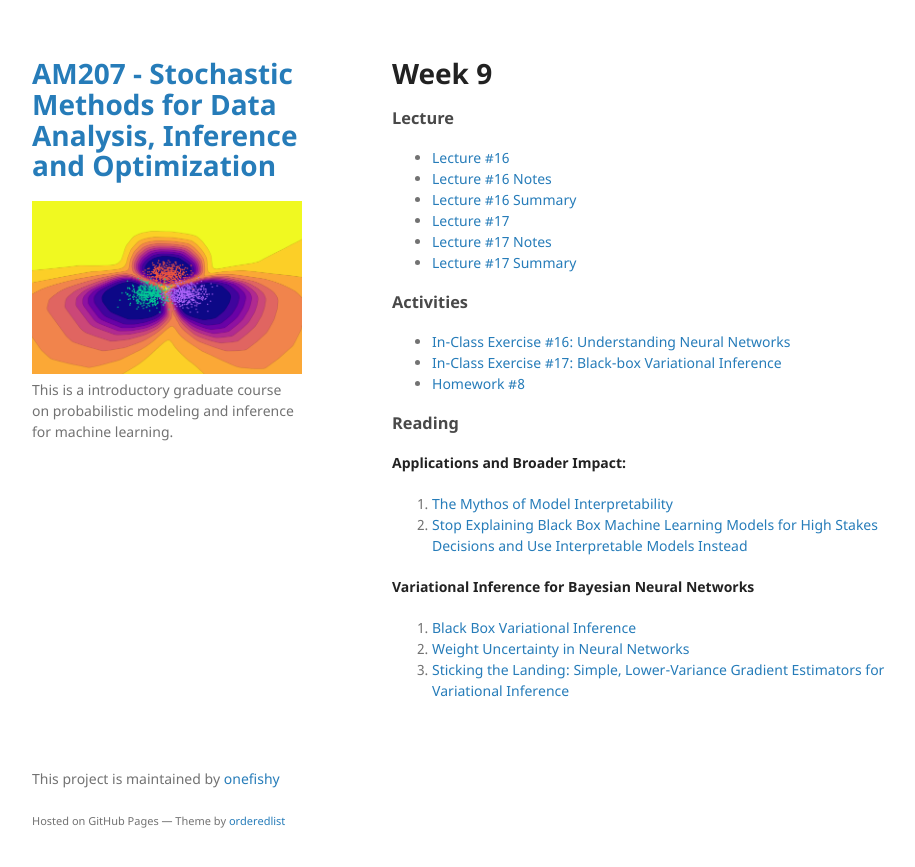
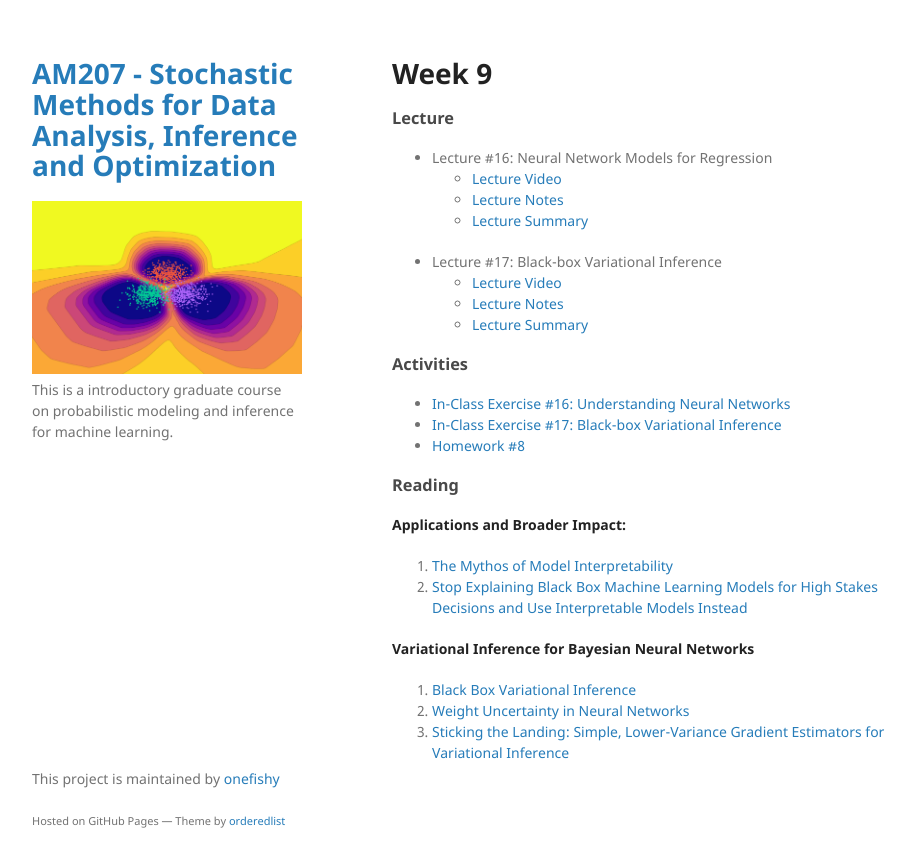
Before and after one commit to onefishy/am207, a Jekyll site: the page built from week9.md, in a window 1280 px wide. Shown: the top 867 px of the page, without its empty margins (178-1093 px from the left). Built offline with Jekyll 4.4.1, drawn with Linux system fonts in a browser that asks for light colours; our own code applies the rules of GitHub Pages for plain Markdown files.

Commit message:
Update week9.md

```diff
--- a/week9.md
+++ b/week9.md
@@ -1,12 +1,14 @@
 # Week 9
 
 ### Lecture
-- [Lecture #16](https://youtu.be/GdwF4YxTo50)
-- [Lecture #16 Notes](https://github.com/onefishy/am207/blob/master/Lectures/lecture_16_notes.ipynb)
-- [Lecture #16 Summary](https://github.com/onefishy/am207/blob/master/Lectures/lecture_16_summary.ipynb)
-- [Lecture #17](https://youtu.be/jntZBAJVOtk)
-- [Lecture #17 Notes](https://github.com/onefishy/am207/blob/master/Lectures/lecture_17_notes.ipynb)
-- [Lecture #17 Summary](https://github.com/onefishy/am207/blob/master/Lectures/lecture_17_summary.ipynb)
+- Lecture #16: Neural Network Models for Regression
+  - [Lecture Video](https://youtu.be/GdwF4YxTo50)
+  - [Lecture Notes](https://github.com/onefishy/am207/blob/master/Lectures/lecture_16_notes.ipynb)
+  - [Lecture Summary](https://github.com/onefishy/am207/blob/master/Lectures/lecture_16_summary.ipynb)
+- Lecture #17: Black-box Variational Inference
+  - [Lecture Video](https://youtu.be/jntZBAJVOtk)
+  - [Lecture Notes](https://github.com/onefishy/am207/blob/master/Lectures/lecture_17_notes.ipynb)
+  - [Lecture Summary](https://github.com/onefishy/am207/blob/master/Lectures/lecture_17_summary.ipynb)
 
 ### Activities
 - [In-Class Exercise #16: Understanding Neural Networks](https://deepnote.com/workspace/weiwei-pan-2902decb-902f-40cc-9fa6-af2e3f31f15b/project/AM207Fall202116-neural-networks-7f0aea0f-c2fd-4232-8477-fc8c0a45e4d3)
```
